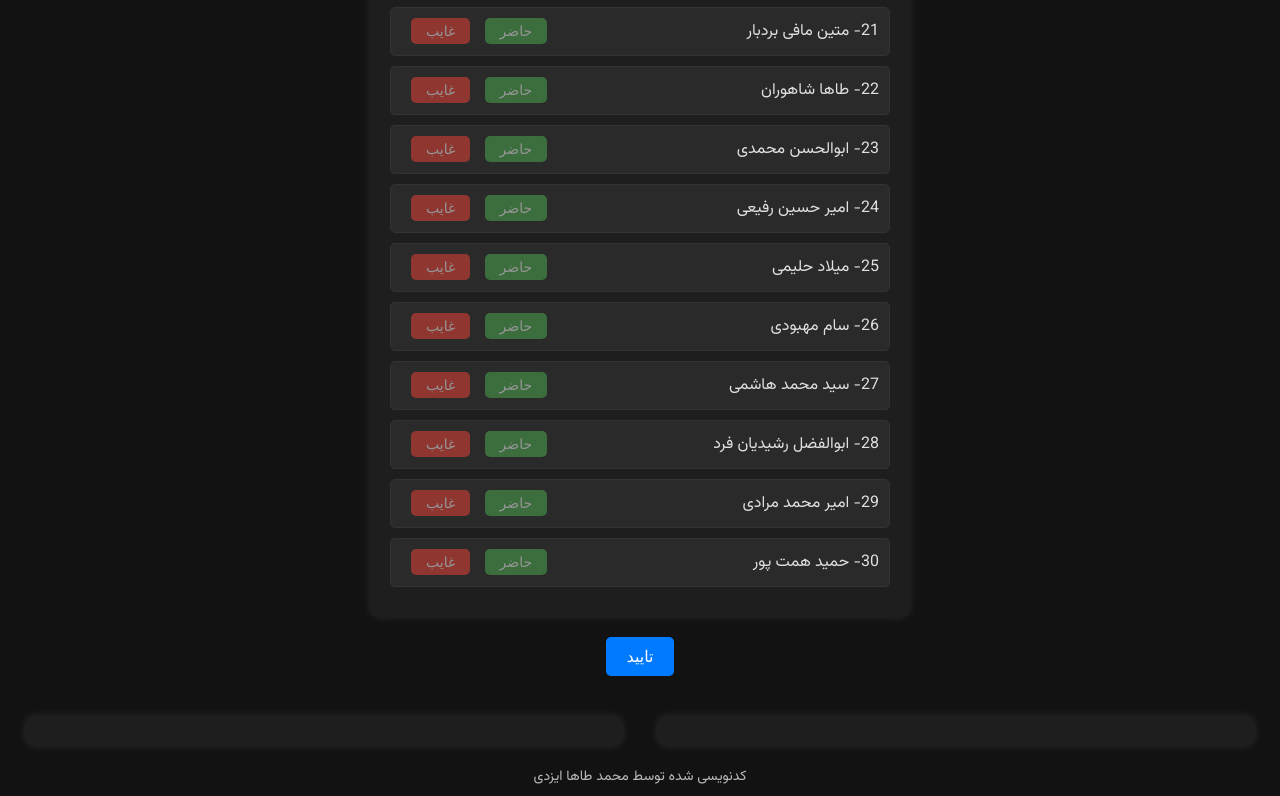
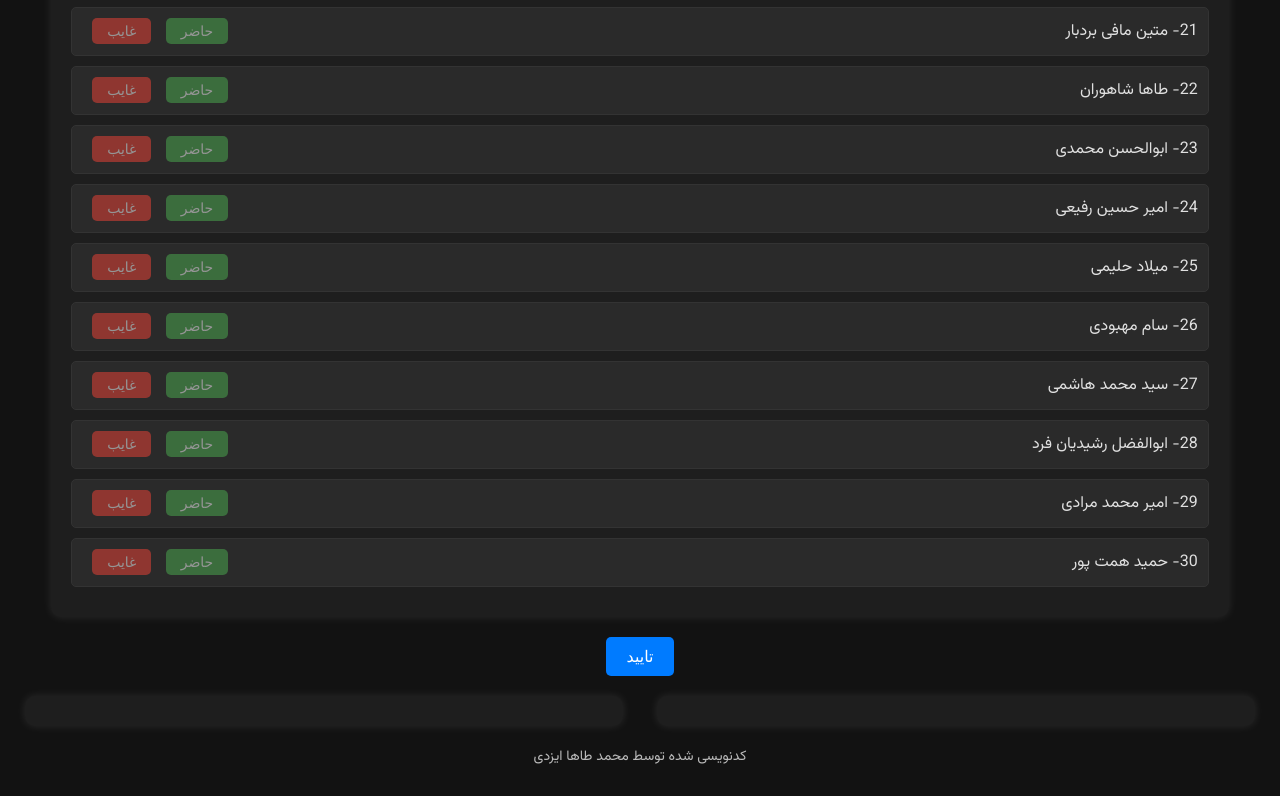
Before and after one commit to TAHAPIXEL/attendance-tracker, a plain HTML site: page index.html in a window 1280 px wide. Shown: the part 1281-2077 px from the top of the page. Drawn offline with Linux system fonts and the light colour scheme.

Commit message:
index.html

```diff
--- a/index.html
+++ b/index.html
@@ -4,26 +4,26 @@
     <meta charset="UTF-8">
     <meta name="viewport" content="width=device-width, initial-scale=1.0">
     <title>حضور و غیاب دانش آموزان کلاس هفتم یک مدرسه شاهد 11</title>
+    <link rel="icon" type="image/png" href="logo.png"> <!-- اضافه شدن Favicon -->
     <link href="https://fonts.googleapis.com/css2?family=Vazirmatn:wght@400;700&display=swap" rel="stylesheet">
     <style>
         body { font-family: 'Vazirmatn', sans-serif; text-align: center; direction: rtl; background-color: #121212; color: #e0e0e0; }
-        .container { max-width: 500px; margin: auto; background: #1e1e1e; padding: 20px; border-radius: 10px; box-shadow: 0 0 10px rgba(255, 255, 255, 0.1); }
+        .container { max-width: 90%; margin: auto; background: #1e1e1e; padding: 20px; border-radius: 10px; box-shadow: 0 0 10px rgba(255, 255, 255, 0.1); }
         .student { display: flex; justify-content: space-between; align-items: center; margin: 10px 0; padding: 10px; border: 1px solid #333; border-radius: 5px; background: #2a2a2a; }
         .buttons button { margin-left: 10px; padding: 5px 15px; cursor: pointer; border: none; border-radius: 5px; font-size: 14px; transition: all 0.3s; }
         .present { background-color: #4CAF50; color: white; opacity: 0.5; }
         .absent { background-color: #F44336; color: white; opacity: 0.5; }
         .buttons button.selected { opacity: 1; }
         .buttons button:hover { opacity: 0.8; }
-        .result-container { margin-top: 20px; padding: 15px; background: #1e1e1e; border-radius: 10px; box-shadow: 0 0 10px rgba(255, 255, 255, 0.1); }
+        .result-container-wrapper { display: flex; justify-content: space-around; flex-wrap: wrap; margin-top: 20px; }
+        .result-container { width: 45%; padding: 15px; background: #1e1e1e; border-radius: 10px; box-shadow: 0 0 10px rgba(255, 255, 255, 0.1); }
         .confirm-button { margin-top: 20px; padding: 10px 20px; font-size: 16px; border: none; background-color: #007BFF; color: white; border-radius: 5px; cursor: pointer; }
         .confirm-button:hover { background-color: #0056b3; }
-        .result-container-wrapper { display: flex; justify-content: space-around; margin-top: 20px; }
-        .result-container { width: 45%; }
         footer { margin-top: 20px; font-size: 14px; color: #bbb; }
     </style>
 </head>
 <body>
-    <h2>لیست حضور و غیاب</h2>
+    <h2>حضور و غیاب دانش آموزان کلاس هفتم یک مدرسه شاهد 11</h2>
     <div class="container" id="studentsList"></div>
     <button class="confirm-button" onclick="confirmAttendance()">تایید</button>
     <div class="result-container-wrapper">
```
